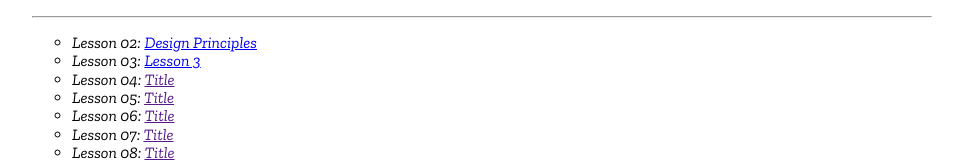
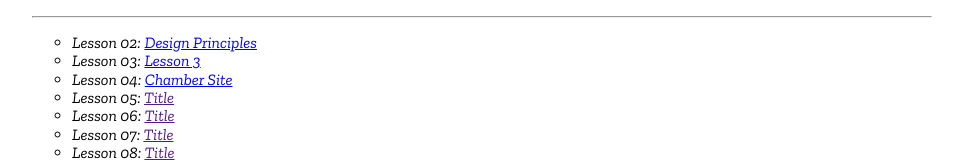
Before and after one commit to Calvinbullock/wdd230, a plain HTML site: page index.html in a window 1280 px wide. Shown: the part 284-444 px from the top of the page, without its empty margins (158-1121 px from the left). Drawn offline with nearby package versions, Linux system fonts and the light colour scheme.

Commit message:
added chamber link to home page

```diff
--- a/index.html
+++ b/index.html
@@ -35,7 +35,7 @@
         <ul>
             <li>Lesson 02: <a href="lesson-2/design-principles.html">Design Principles</a></li>
             <li>Lesson 03: <a href="lesson3">Lesson 3</a></li>
-            <li>Lesson 04: <a href="">Title</a></li>
+            <li>Lesson 04: <a href="chamber/index.html">Chamber Site</a></li>
             <li>Lesson 05: <a href="">Title</a></li>
             <li>Lesson 06: <a href="">Title</a></li>
             <li>Lesson 07: <a href="">Title</a></li>
```
